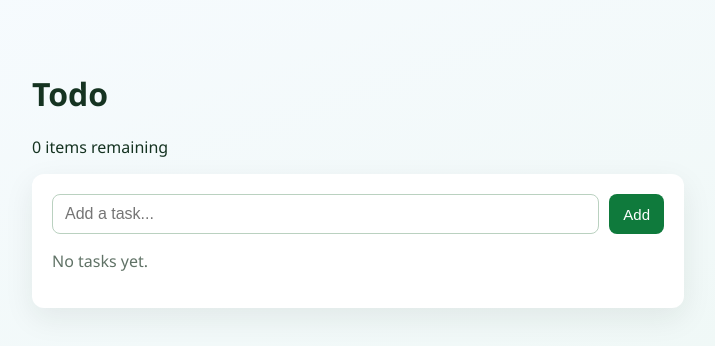
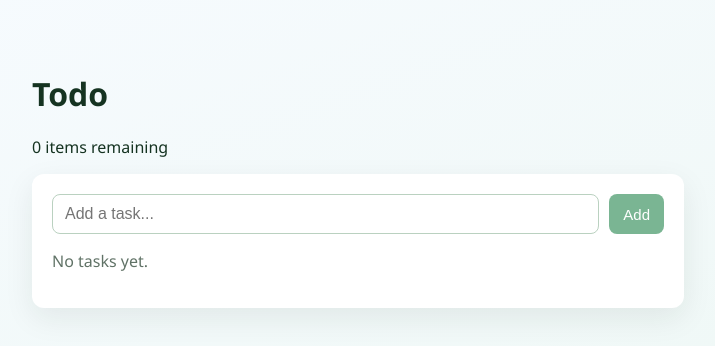
Before and after one commit to grimsun/todo, a Next.js app: page / in a window 1280 px wide. Shown: the top 346 px of the page, without its empty margins (282-997 px from the left). Built offline with nearby package versions, Linux system fonts and the light colour scheme.

Commit message:
Disable add button when todo input is empty

```diff
--- a/app/globals.css
+++ b/app/globals.css
@@ -50,6 +50,11 @@ button {
   padding: 10px 14px;
   font-size: 15px;
   cursor: pointer;
+}
+
+button:disabled {
+  cursor: not-allowed;
+  opacity: 0.55;
 }
 
 button.primary {
--- a/app/page.tsx
+++ b/app/page.tsx
@@ -118,6 +118,7 @@ export default function HomePage() {
 
     return { remainingCount: remaining, visibleTodos: todos, hasCompleted: hasDone };
   }, [filter, todos]);
+  const canAddTodo = text.trim().length > 0;
 
   function addTodo(event: FormEvent<HTMLFormElement>) {
     event.preventDefault();
@@ -175,7 +176,7 @@ export default function HomePage() {
             onChange={(event) => setText(event.target.value)}
             aria-label="Todo text"
           />
-          <button className="primary" type="submit">
+          <button className="primary" type="submit" disabled={!canAddTodo}>
             Add
           </button>
         </form>
```
